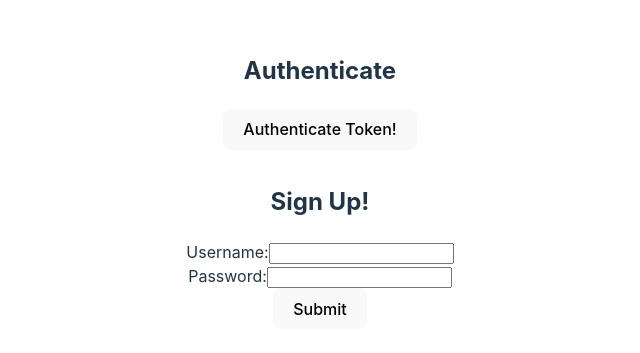
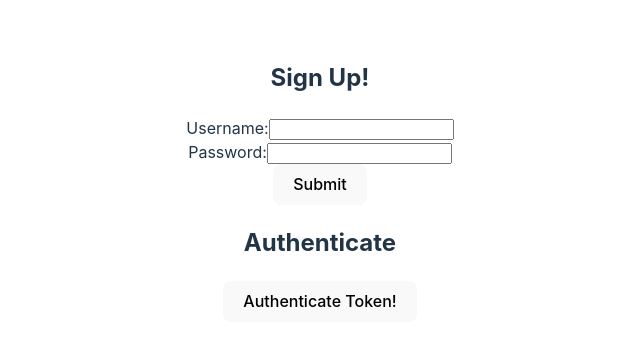
Before and after one commit to Green143/Block27ReactForm, a React (Vite) app: page / in a window 1280 px wide. Shown: the part 219-572 px from the top of the page, without its empty margins (320-960 px from the left). Built offline with nearby package versions, Linux system fonts and the light colour scheme.

Commit message:
final commit

```diff
--- a/src/App.jsx
+++ b/src/App.jsx
@@ -4,16 +4,15 @@ import { useState } from 'react';
 
 import './App.css'
 
-function App() {
+export default function App() {
   const [token, setToken] = useState(null)
 
   return (
       <>
-        <Authenticate token ={token} setToken={setToken}/>
-          <h1></h1>
 
         <SignUpForm token ={token} setToken={setToken}/>
+
+        <Authenticate token ={token} setToken={setToken}/>
       </>
   );
 }
-export default App
--- a/src/Components/Authenticate.jsx
+++ b/src/Components/Authenticate.jsx
@@ -2,13 +2,12 @@
 import { useState } from "react"
 
 
-export default function Authenticate({token, setToken}) {
+export default function Authenticate({token}) {
 
-    const [accessMessage,setAccessMessage] = useState(null);
+    const [accessMessage, setAccessMessage] = useState(null)
 
-    const [error, setError] = useState(null);
+    const [error, setError] = useState(null)
 
-    const [result, setResult] = useState(null)
 
     async function handleClick(){
         try {
@@ -22,7 +21,7 @@ export default function Authenticate({token, setToken}) {
 
             })
                 const results = await response.json();
-                console.log(results)
+                //console.log(results)
                 setAccessMessage(results.message)
 
         } catch (error){
--- a/src/Components/SignUpForm.jsx
+++ b/src/Components/SignUpForm.jsx
@@ -1,13 +1,13 @@
 
 import { useState } from "react"
 
-export default function SignUpForm({token, setToken}) {
+export default function SignUpForm({setToken}) {
 
-    const {username, setUsername}= useState ("")
+    const [username, setUsername]= useState("")
 
-    const {password, setPassword}= useState ("")
+    const [password, setPassword]= useState("")
 
-    const {error, setError} = useState (null)
+    const [error, setError] = useState(null)
 
 async function handleSubmit(event) {
         event.preventDefault()
@@ -25,8 +25,9 @@ async function handleSubmit(event) {
                 })
             })
             const result= await response.json()
+            console.log(result)
             setToken(result.token)
-            //console.log(result)
+            console.log(result)
         } catch (error) {
             setError(error.message)
         }
@@ -34,6 +35,7 @@ async function handleSubmit(event) {
     return (
         <div>
             <h2>Sign Up!</h2>
+            {error && <p>{error}</p>}
                 <form onSubmit={handleSubmit}>
                     <label>
                        Username:
```
